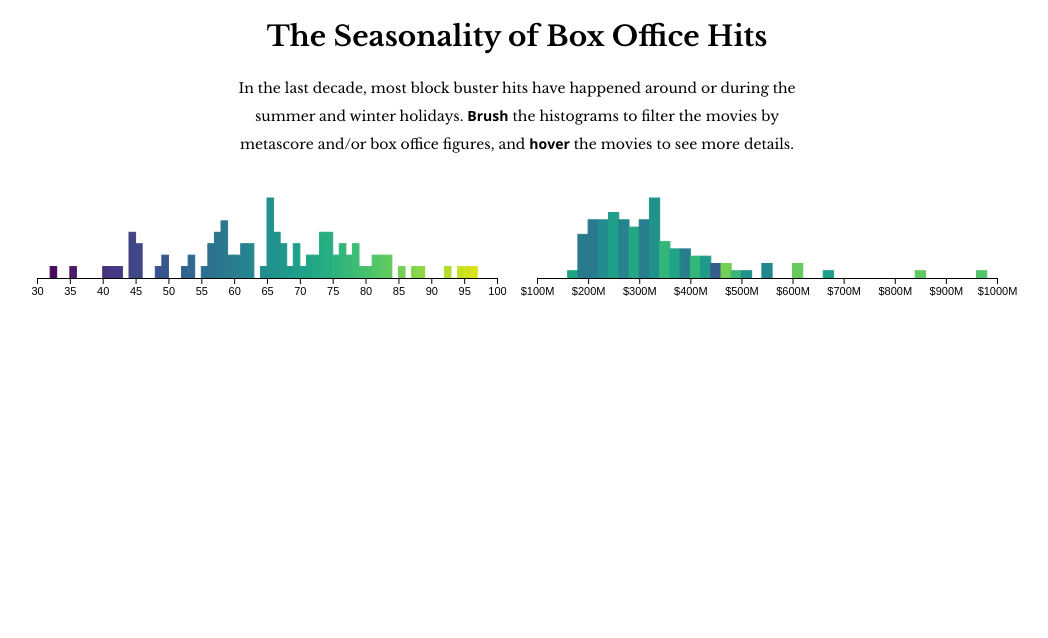
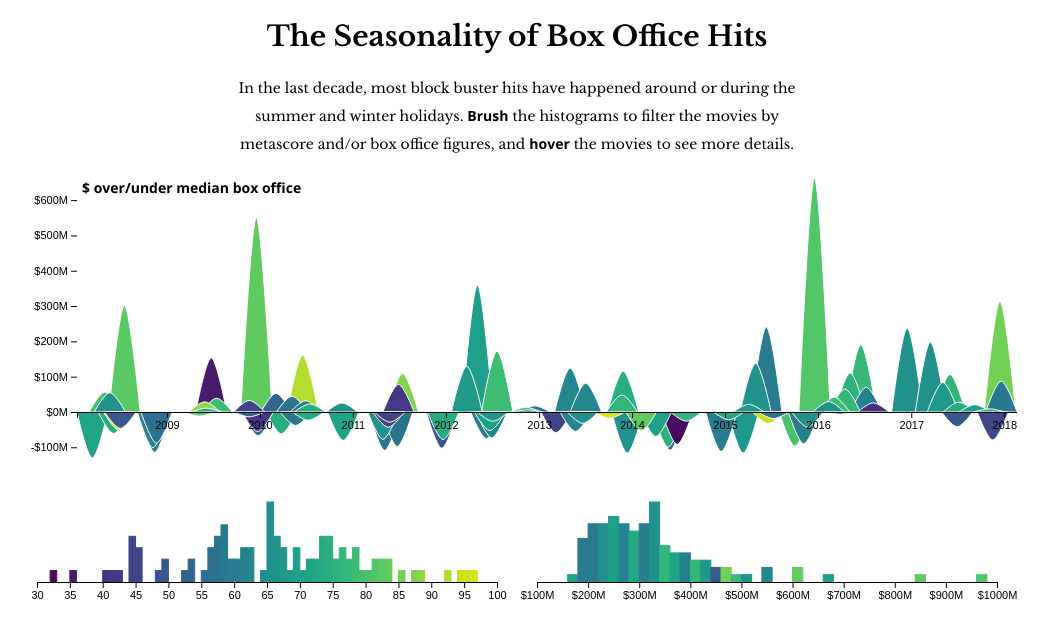
Before and after one commit to sxywu/vue-d3-example, a Vue app: page / in a window 1280 px wide. Shown: the top 638 px of the page, without its empty margins (123-1171 px from the left). Built offline with nearby package versions, Linux system fonts and the light colour scheme.

Commit message:
Add area chart

```diff
--- a/src/App.vue
+++ b/src/App.vue
@@ -6,6 +6,13 @@
 In the last decade, most block buster hits have happened around or during the summer and winter holidays.
 <strong>Brush</strong> the histograms to filter the movies by metascore and/or box office figures, and <strong>hover</strong> the movies to see more details.
     </p>
+    <!-- AREA CHART -->
+    <div class='area-container'>
+      <div class='area-title'>
+        <strong>$ over/under median box office</strong>
+      </div>
+      <AreaChart v-bind='{movies, filtered}' />
+    </div>
     <!-- HISTOGRAM -->
     <Histogram v-for='({id, label, format}) in histograms'
       v-bind='{movies, filtered, id, label, format}' />
@@ -15,15 +22,15 @@ In the last decade, most block buster hits have happened around or during the su
 <script>
 import _ from 'lodash'
 import * as d3 from 'd3'
+import AreaChart from './components/AreaChart'
 import Histogram from './components/Histogram'
 
 const startYear = 2008;
-const numYears = 10;
 
 export default {
   name: 'app',
   components: {
-    Histogram,
+    Histogram, AreaChart,
   },
   data() {
     return {
@@ -61,4 +68,17 @@ export default {
   line-height: 2;
   margin: 20px auto;
 }
+
+.area-container {
+  position: relative;
+}
+
+.area-title {
+  position: absolute;
+  left: 65px;
+}
+
+.histograms {
+  display: inline-block;
+}
 </style>
--- a/src/components/AreaChart.vue
+++ b/src/components/AreaChart.vue
@@ -1,5 +1,10 @@
 <template>
   <svg class='areachart' :width='width' :height='height'>
+    <g class='arcs'>
+      <path v-for='d in arcs' :d='d.path' :fill='d.fill' stroke='#fff' />
+    </g>
+    <g ref='xAxis' :transform='`translate(0, ${y0})`' />
+    <g ref='yAxis' :transform='`translate(${margin.left}, 0)`' />
   </svg>
 </template>
 
@@ -7,9 +12,9 @@
 import _ from 'lodash'
 import * as d3 from 'd3'
 
-const width = 1000;
-const height = 300;
-const margin = {top: 0, right: 0, bottom: 20, left: 60};
+const width = 1000
+const height = 300
+const margin = {top: 0, right: 0, bottom: 20, left: 60}
 
 export default {
   name: 'areachart',
@@ -17,18 +22,29 @@ export default {
   data() {
     return {
       width, height, margin,
+      arcs: [],
+      medianBox: 0,
+      y0: 0,
     }
   },
   created() {
-    this.xScale = d3.scaleLinear().range([margin.left, width - margin.right])
+    this.xScale = d3.scaleTime().range([margin.left, width - margin.right])
     this.yScale = d3.scaleLinear().range([height - margin.bottom, margin.top])
     this.colorScale = d3.scaleSequential(d3.interpolateViridis)
 
+    this.areaGen = d3.area().curve(d3.curveCatmullRom)
+
     this.xAxis = d3.axisBottom().scale(this.xScale).tickFormat(this.format)
+    this.yAxis = d3.axisLeft().scale(this.yScale)
+      .tickSizeOuter(0)
+      .tickFormat(d => `${d3.format('$')(parseInt(d / 1000000))}M`)
   },
   watch: {
     movies: function() {
       this.calculateScales()
+      d3.select(this.$refs.xAxis).call(this.xAxis)
+      d3.select(this.$refs.yAxis).call(this.yAxis)
+        .select('.domain').remove()
     },
     filtered: function() {
       this.calculateData()
@@ -37,9 +53,48 @@ export default {
   methods: {
     calculateScales: function() {
       if (!this.movies.length) return
+
+      // calculate median box office
+      this.medianBox = d3.median(this.movies, d => d.boxOffice)
+
+      // colors
+      const colorDomain = d3.extent(this.movies, d => d.score);
+      this.colorScale.domain(colorDomain).nice()
+
+      // x scale with dates
+      const [minDate, maxDate] = d3.extent(this.movies, d => d.date)
+      this.xScale.domain([
+        d3.timeMonth.offset(minDate, -2),
+        d3.timeMonth.offset(maxDate, 2),
+      ])
+
+      // y scale with boxOffice - medianBox
+      const yExtent = d3.extent(this.movies, d => d.boxOffice - this.medianBox)
+      this.yScale.domain(yExtent)
+      this.y0 = this.yScale(0)
+
+      // update area generater
+      this.areaGen.y0(this.y0)
     },
     calculateData: function() {
       if (!this.filtered.length) return
+
+      // calculate arcs from the filtered movies
+      this.arcs = _.chain(this.filtered)
+        // put biggest arcs in the background
+        .sortBy(d => -Math.abs(d.boxOffice - this.medianBox))
+        .map(d => {
+          // for each arc, just need d & fill
+          return {
+            path: this.areaGen([
+              [this.xScale(d3.timeMonth.offset(d.date, -2)), this.y0],
+              [this.xScale(d.date), this.yScale(d.boxOffice - this.medianBox)],
+              [this.xScale(d3.timeMonth.offset(d.date, 2)), this.y0],
+            ]),
+            fill: this.colorScale(d.score),
+            data: d,
+          }
+        }).value()
     }
   }
 }
```
